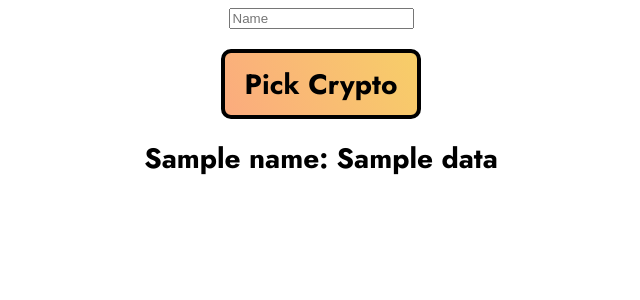
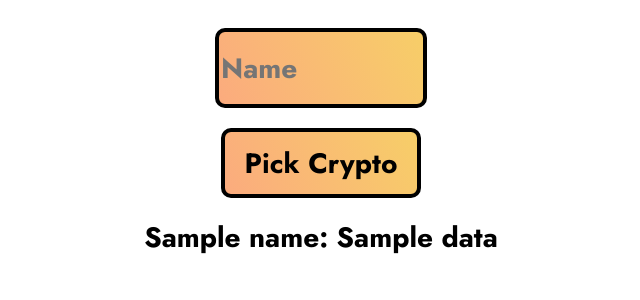
Before and after one commit to AyaanZaveri/CryptoData-Flask, a Flask app: template templates/index.html in a window 1280 px wide. Shown: the top 300 px of the page, without its empty margins (319-959 px from the left). Run offline with Flask 2, Linux system fonts and the light colour scheme; the template is opened without the code that fills it: most values are stand-ins (such as "Sample title", 1, 10 or a date in 2020).

Commit message:
Update index.html

```diff
--- a/templates/index.html
+++ b/templates/index.html
@@ -37,6 +37,21 @@
         font-size: 28px;
         font-family: 'Jost', sans-serif;
       }
+
+      input {
+        font-size: 28px;
+        font-family: 'Jost', sans-serif;
+        width: 200px;
+        height: 70px;
+        outline: none;
+        border: 4px solid black;
+        border-radius: 10px;
+        background-color: #4158D0;
+        background-color: #FBAB7E;
+        background-image: linear-gradient(62deg, #FBAB7E 0%, #F7CE68 100%);
+        transition: width 1s;
+        margin-top: 20px;
+      }
     </style>
 	</head>
 	<body>
```
